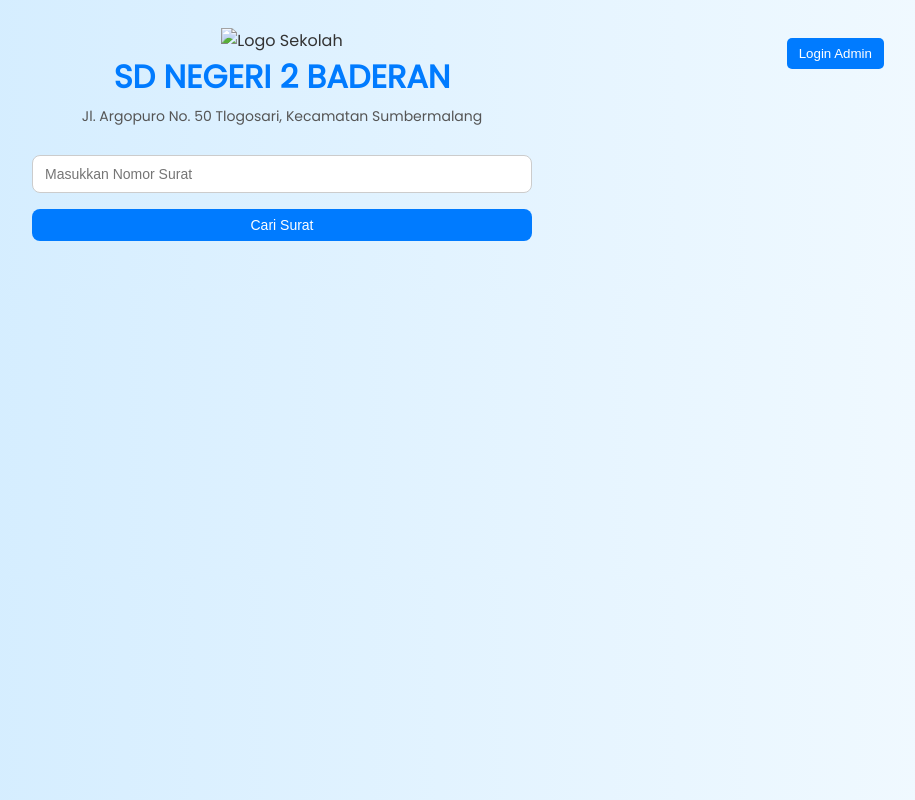
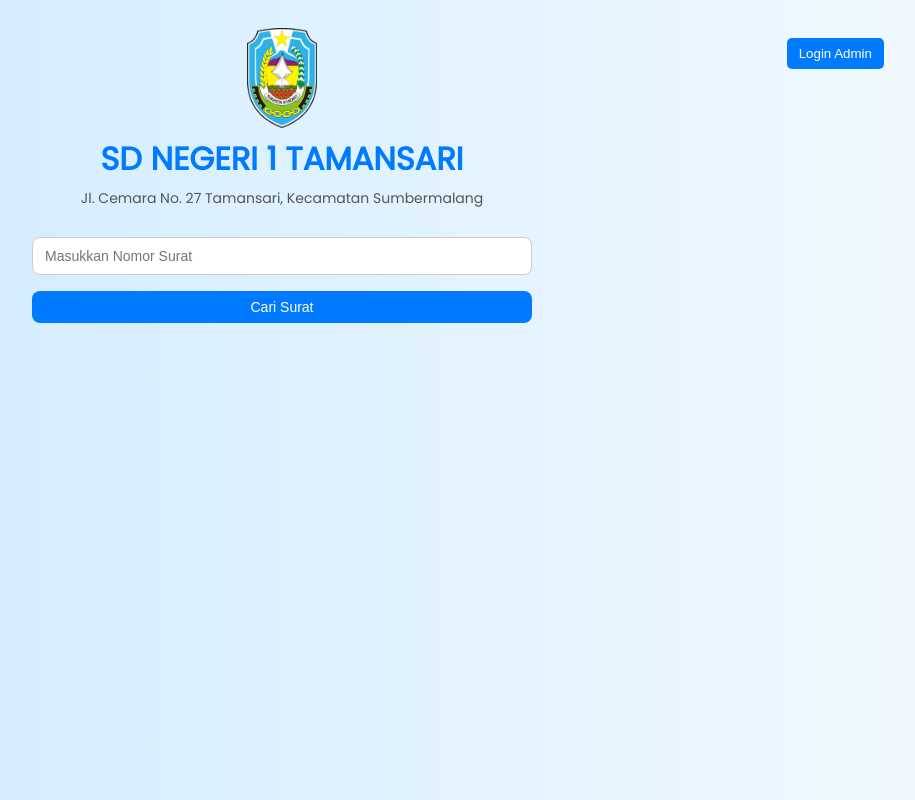
Before and after one commit to gugus3sumbermalang/sdn1tamansari, a plain HTML site: page index.html in a window 1280 px wide. Shown: the whole page, without its empty margins (358-1273 px from the left). Drawn offline with Linux system fonts and the light colour scheme.

Commit message:
Update index.html

```diff
--- a/index.html
+++ b/index.html
@@ -2,8 +2,8 @@
 <html lang="id">
 <head>
   <meta charset="UTF-8">
-  <title>Sistem Naskah Sekolah Elektronik (SINSE)</title>
-  <link rel="icon" type="image/png" href="https://i.ibb.co.com/CpXGKL9p/Logo-SDN-2-Baderan.png" />
+  <title>Sistem Naskah Dinas Elektronik (SINDE)</title>
+  <link rel="icon" type="image/png" href="Lambang.png" />
   <link href="https://fonts.googleapis.com/css2?family=Poppins&display=swap" rel="stylesheet">
   <style>
   body {
@@ -184,9 +184,9 @@
 
   <div class="header">
     <button class="login-button" onclick="document.getElementById('loginModal').style.display='block'">Login Admin</button>
-    <img src="logo.png" alt="Logo Sekolah" style="height: 100px;">
-    <h1>SD NEGERI 2 BADERAN</h1>
-    <p>Jl. Argopuro No. 50 Tlogosari, Kecamatan Sumbermalang</p>
+    <img src="Lambang.png" alt="Logo Sekolah" style="height: 100px;">
+    <h1>SD NEGERI 1 TAMANSARI</h1>
+    <p>Jl. Cemara No. 27 Tamansari, Kecamatan Sumbermalang</p>
   </div>
   <!-- Input Pencarian Nomor Surat -->
     <div style="max-width: 500px; margin: 20px auto;">
@@ -262,7 +262,7 @@
         const username = document.getElementById("username").value;
         const password = document.getElementById("password").value;
 
-        if (username === "admin" && password === "sdn2BADERAN!") {
+        if (username === "admin" && password === "sdn1Tamansari") {
           window.location.href = "datasurat.html";
         } else {
           document.getElementById("loginError").style.display = "block";
```
